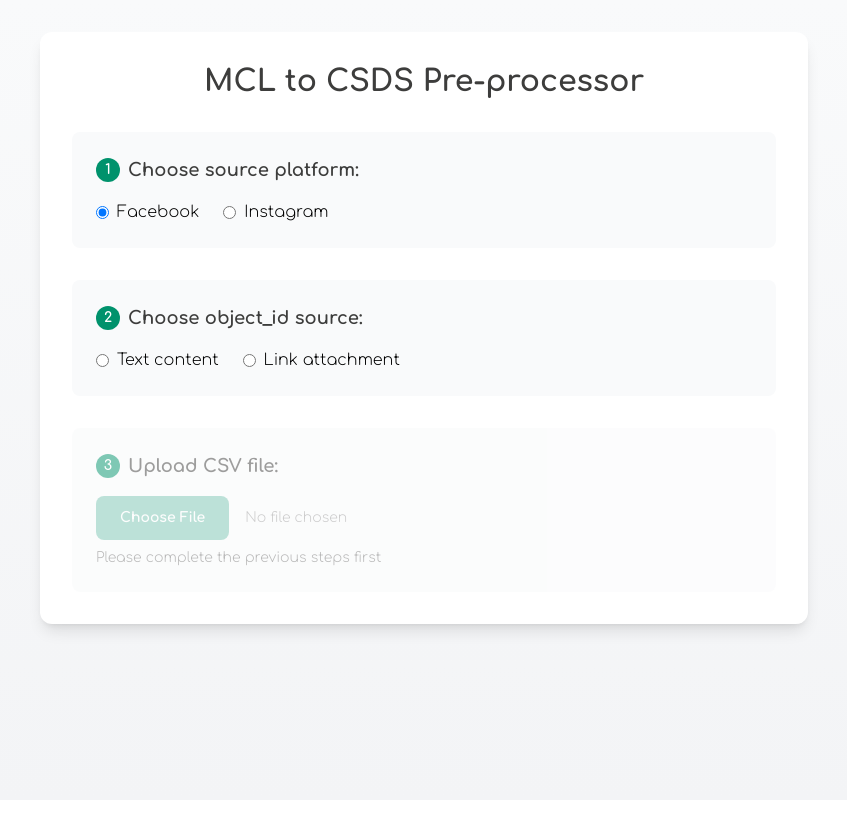
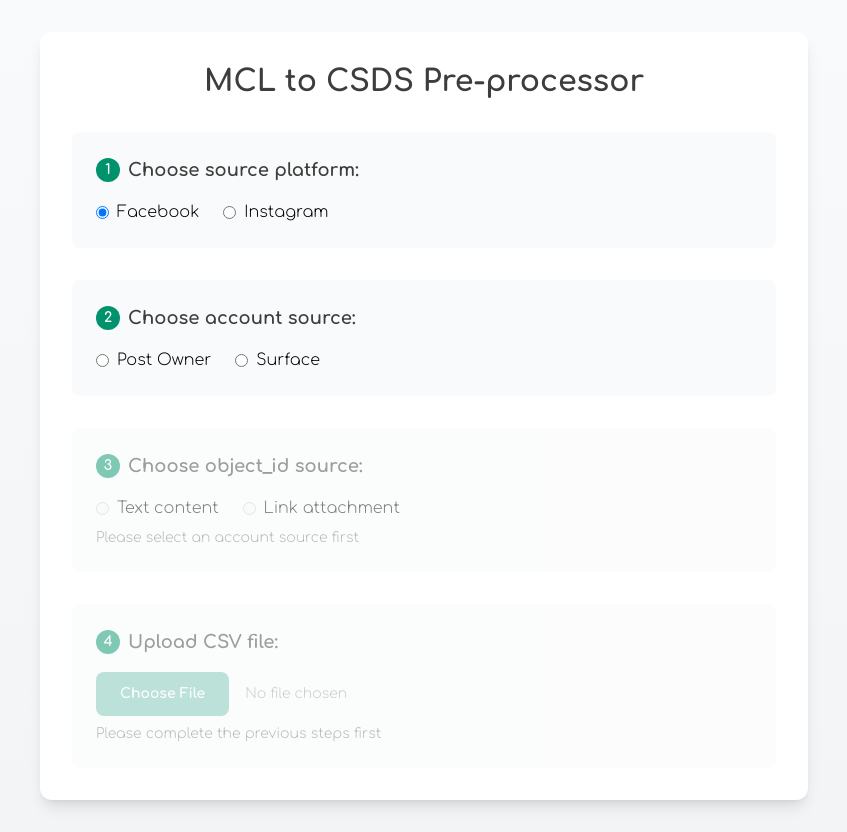
Before and after one commit to fabiogiglietto/csds-preprocessor, a React (Vite) app: page / in a window 1280 px wide. Both pictures are taken after a click on the label "Facebook". Shown: the whole page, without its empty margins (216-1063 px from the left). Before the commit the page ends 800 px from the top, so only its background shows below. Built offline with nearby package versions, Linux system fonts and the light colour scheme.

Commit message:
Added account source selection (post_owner vs surface)

```diff
--- a/src/App.tsx
+++ b/src/App.tsx
@@ -3,9 +3,11 @@ import Papa from 'papaparse';
 import { CSDSRow } from './types';
 
 type SourceType = 'facebook' | 'instagram' | null;
+type AccountSource = 'post_owner' | 'surface' | null;
 
 function App() {
   const [sourceType, setSourceType] = useState<SourceType>(null);
+  const [accountSource, setAccountSource] = useState<AccountSource>(null);
   const [objectIdSource, setObjectIdSource] = useState<'text' | 'link' | null>(null);
   const [transformedData, setTransformedData] = useState<CSDSRow[] | null>(null);
   const [error, setError] = useState<string | null>(null);
@@ -14,6 +16,14 @@ function App() {
 
   const handleSourceTypeChange = (value: SourceType) => {
     setSourceType(value);
+    setAccountSource(null);
+    setObjectIdSource(null);
+    setTransformedData(null);
+    setError(null);
+  };
+
+  const handleAccountSourceChange = (value: AccountSource) => {
+    setAccountSource(value);
     setObjectIdSource(null);
     setTransformedData(null);
     setError(null);
@@ -27,7 +37,7 @@ function App() {
 
   const handleFileUpload = (event: React.ChangeEvent<HTMLInputElement>) => {
     const file = event.target.files?.[0];
-   if (!file || !objectIdSource || !sourceType) return;
+    if (!file || !objectIdSource || !sourceType || !accountSource) return;
 
     Papa.parse(file, {
       header: true,
@@ -38,10 +48,13 @@ function App() {
           let skipped = 0;
           const transformed = results.data
             .filter((row: any) => {
+              const idField = accountSource === 'post_owner' ? 'post_owner.id' : 'surface.id';
+              const nameField = accountSource === 'post_owner' ? 'post_owner.name' : 'surface.name';
+
               const hasRequiredFields = Boolean(
                 row &&
-               row['post_owner.id'] &&
-               row['post_owner.name'] &&
+                row[idField] &&
+                row[nameField] &&
                 row.id &&
                 row.creation_time &&
                 (objectIdSource === 'text'
@@ -56,12 +69,16 @@ function App() {
               return true;
             })
             .map((row: any) => {
+              const idField = accountSource === 'post_owner' ? 'post_owner.id' : 'surface.id';
+              const nameField = accountSource === 'post_owner' ? 'post_owner.name' : 'surface.name';
+
               console.log('Processing row:', {
-               name: row['post_owner.name'],
-               id: row['post_owner.id']
+                name: row[nameField],
+                id: row[idField]
               });
+
               return {
-               account_id: `${row['post_owner.name']} (${row['post_owner.id']})`,
+                account_id: `${row[nameField]} (${row[idField]})`,
                 content_id: row.id,
                 object_id: objectIdSource === 'text'
                   ? row.text
@@ -123,6 +140,7 @@ function App() {
         </h1>
 
         <div className="space-y-8">
+          {/* Step 1: Source Selection */}
           <div className="bg-gray-50 rounded-lg p-6">
             <h2 className="text-lg font-bold mb-2 text-[#3d3d3c] flex items-center">
               <span className="flex items-center justify-center bg-[#00926c] text-white rounded-full w-6 h-6 text-sm mr-2">1</span>
@@ -152,9 +170,47 @@ function App() {
             </div>
           </div>
 
+          {/* Step 2: Account Source Selection */}
           <div className={`bg-gray-50 rounded-lg p-6 ${!sourceType ? 'opacity-50' : ''}`}>
             <h2 className="text-lg font-bold mb-2 text-[#3d3d3c] flex items-center">
               <span className="flex items-center justify-center bg-[#00926c] text-white rounded-full w-6 h-6 text-sm mr-2">2</span>
+              Choose account source:
+            </h2>
+            <div className="flex space-x-6 mt-4">
+              <label className="flex items-center hover:text-[#00926c] cursor-pointer">
+                <input
+                  type="radio"
+                  value="post_owner"
+                  checked={accountSource === 'post_owner'}
+                  onChange={(e) => handleAccountSourceChange(e.target.value as AccountSource)}
+                  disabled={!sourceType}
+                  className="mr-2 text-[#00926c] focus:ring-[#00926c]"
+                />
+                Post Owner
+              </label>
+              {sourceType === 'facebook' && (
+                <label className="flex items-center hover:text-[#00926c] cursor-pointer">
+                  <input
+                    type="radio"
+                    value="surface"
+                    checked={accountSource === 'surface'}
+                    onChange={(e) => handleAccountSourceChange(e.target.value as AccountSource)}
+                    disabled={!sourceType}
+                    className="mr-2 text-[#00926c] focus:ring-[#00926c]"
+                  />
+                  Surface
+                </label>
+              )}
+            </div>
+            {!sourceType && (
+              <p className="text-sm text-[#3d3d3c]/70 mt-2">Please select a source platform first</p>
+            )}
+          </div>
+
+          {/* Step 3: Object ID Selection */}
+          <div className={`bg-gray-50 rounded-lg p-6 ${!accountSource ? 'opacity-50' : ''}`}>
+            <h2 className="text-lg font-bold mb-2 text-[#3d3d3c] flex items-center">
+              <span className="flex items-center justify-center bg-[#00926c] text-white rounded-full w-6 h-6 text-sm mr-2">3</span>
               Choose object_id source:
             </h2>
             <div className="flex space-x-6 mt-4">
@@ -164,7 +220,7 @@ function App() {
                   value="text"
                   checked={objectIdSource === 'text'}
                   onChange={(e) => handleObjectIdSourceChange(e.target.value as 'text' | 'link')}
-                 disabled={!sourceType}
+                  disabled={!accountSource}
                   className="mr-2 text-[#00926c] focus:ring-[#00926c]"
                 />
                 Text content
@@ -176,21 +232,22 @@ function App() {
                     value="link"
                     checked={objectIdSource === 'link'}
                     onChange={(e) => handleObjectIdSourceChange(e.target.value as 'text' | 'link')}
-                   disabled={!sourceType}
+                    disabled={!accountSource}
                     className="mr-2 text-[#00926c] focus:ring-[#00926c]"
                   />
                   Link attachment
                 </label>
               )}
             </div>
-           {!sourceType && (
-             <p className="text-sm text-[#3d3d3c]/70 mt-2">Please select a source platform first</p>
+            {!accountSource && (
+              <p className="text-sm text-[#3d3d3c]/70 mt-2">Please select an account source first</p>
             )}
           </div>
 
+          {/* Step 4: File Upload */}
           <div className={`bg-gray-50 rounded-lg p-6 ${!objectIdSource ? 'opacity-50' : ''}`}>
             <h2 className="text-lg font-bold mb-2 text-[#3d3d3c] flex items-center">
-             <span className="flex items-center justify-center bg-[#00926c] text-white rounded-full w-6 h-6 text-sm mr-2">3</span>
+              <span className="flex items-center justify-center bg-[#00926c] text-white rounded-full w-6 h-6 text-sm mr-2">4</span>
               Upload CSV file:
             </h2>
             <div className="mt-4">
@@ -214,6 +271,7 @@ function App() {
             </div>
           </div>
 
+          {/* Error Display */}
           {error && (
             <div className="bg-red-50 text-red-700 p-6 rounded-lg border border-red-200">
               <div className="flex items-center font-light">
@@ -225,6 +283,7 @@ function App() {
             </div>
           )}
 
+          {/* Success Display */}
           {transformedData && (
             <div className="space-y-4">
               <div className="bg-[#00926c]/10 p-6 rounded-lg border border-[#00926c]/20">
```
Lines whose indentation alone changed are shown as unchanged.
